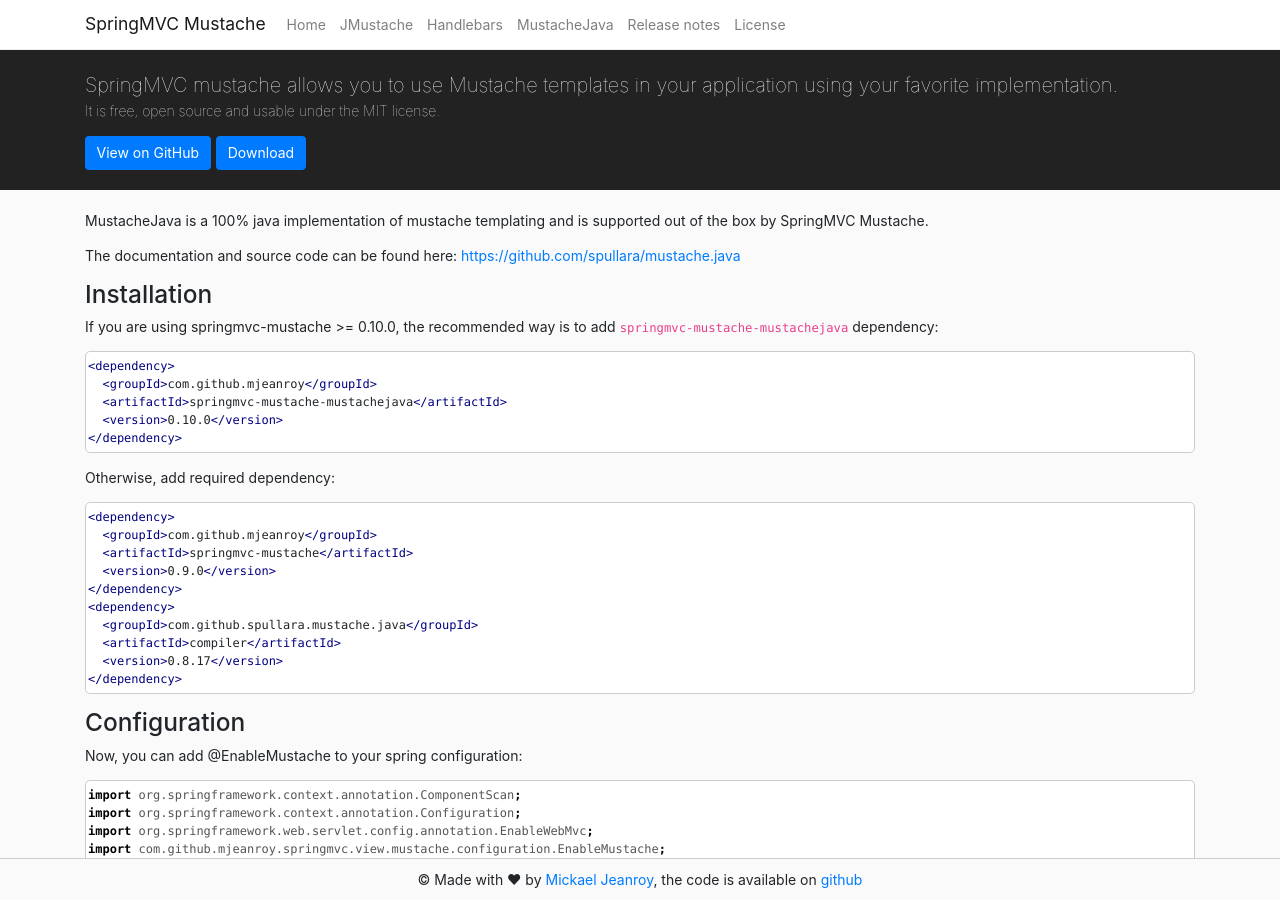
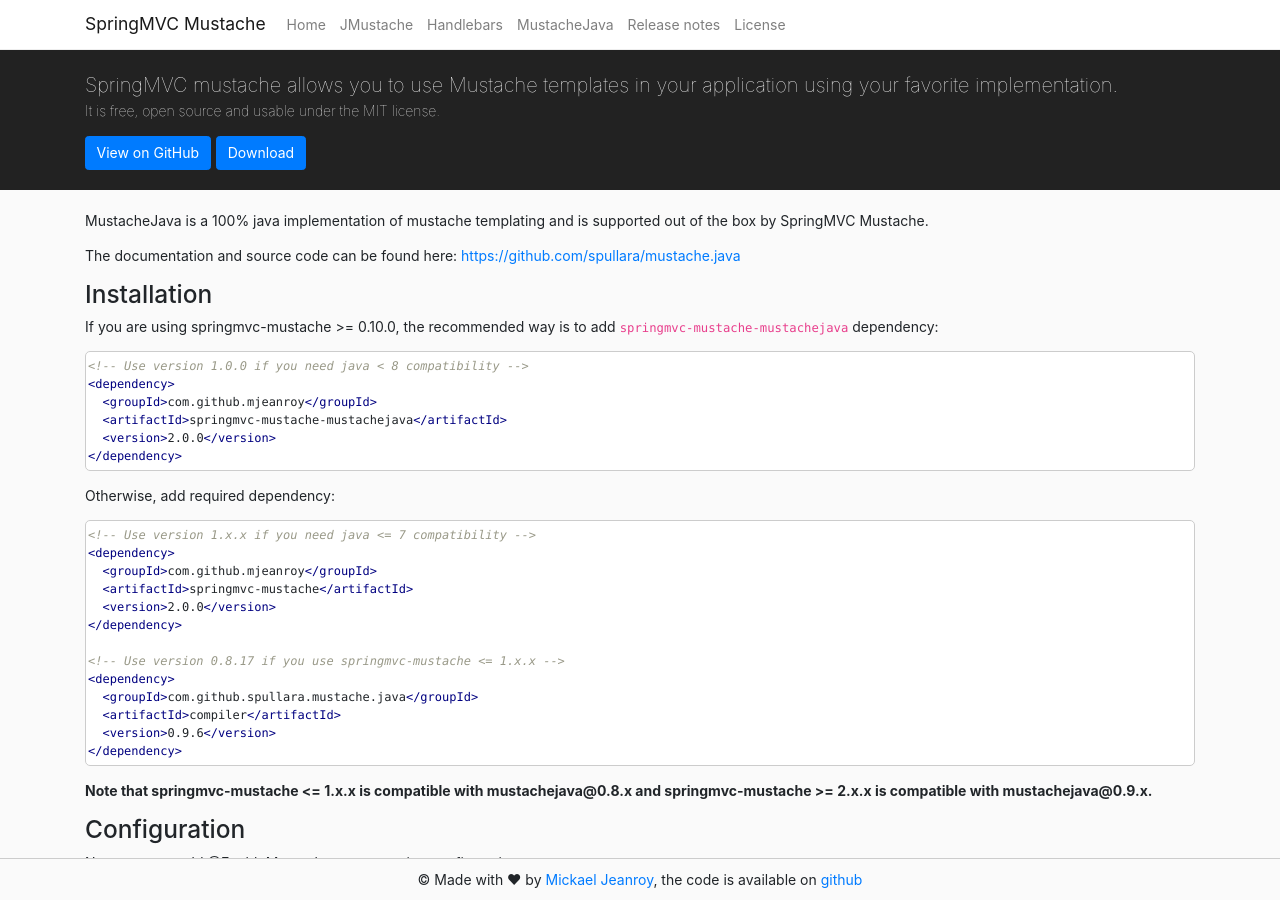
Before and after one commit to mjeanroy/springmvc-mustache, a Jekyll site: the page built from docs/03-mustachejava.md, in a window 1280 px wide and 900 px high. Built offline with Jekyll 4.4.1, drawn with Linux system fonts in a browser that asks for light colours; our own code applies the rules of GitHub Pages for plain Markdown files.

Commit message:
docs: update documentation

````diff
--- a/docs/03-mustachejava.md
+++ b/docs/03-mustachejava.md
@@ -7,27 +7,33 @@ The documentation and source code can be found here: [https://github.com/spullar
 If you are using springmvc-mustache >= 0.10.0, the recommended way is to add `springmvc-mustache-mustachejava` dependency:
 
 ```xml
+<!-- Use version 1.0.0 if you need java < 8 compatibility -->
 <dependency>
   <groupId>com.github.mjeanroy</groupId>
   <artifactId>springmvc-mustache-mustachejava</artifactId>
-  <version>0.10.0</version>
+  <version>2.0.0</version>
 </dependency>
 ```
 
 Otherwise, add required dependency:
 
 ```xml
+<!-- Use version 1.x.x if you need java <= 7 compatibility -->
 <dependency>
   <groupId>com.github.mjeanroy</groupId>
   <artifactId>springmvc-mustache</artifactId>
-  <version>0.9.0</version>
+  <version>2.0.0</version>
 </dependency>
+
+<!-- Use version 0.8.17 if you use springmvc-mustache <= 1.x.x -->
 <dependency>
   <groupId>com.github.spullara.mustache.java</groupId>
   <artifactId>compiler</artifactId>
-  <version>0.8.17</version>
+  <version>0.9.6</version>
 </dependency>
 ```
+
+**Note that springmvc-mustache <= 1.x.x is compatible with mustachejava@0.8.x and springmvc-mustache >= 2.x.x is compatible with mustachejava@0.9.x.**
 
 ### Configuration
 
````
